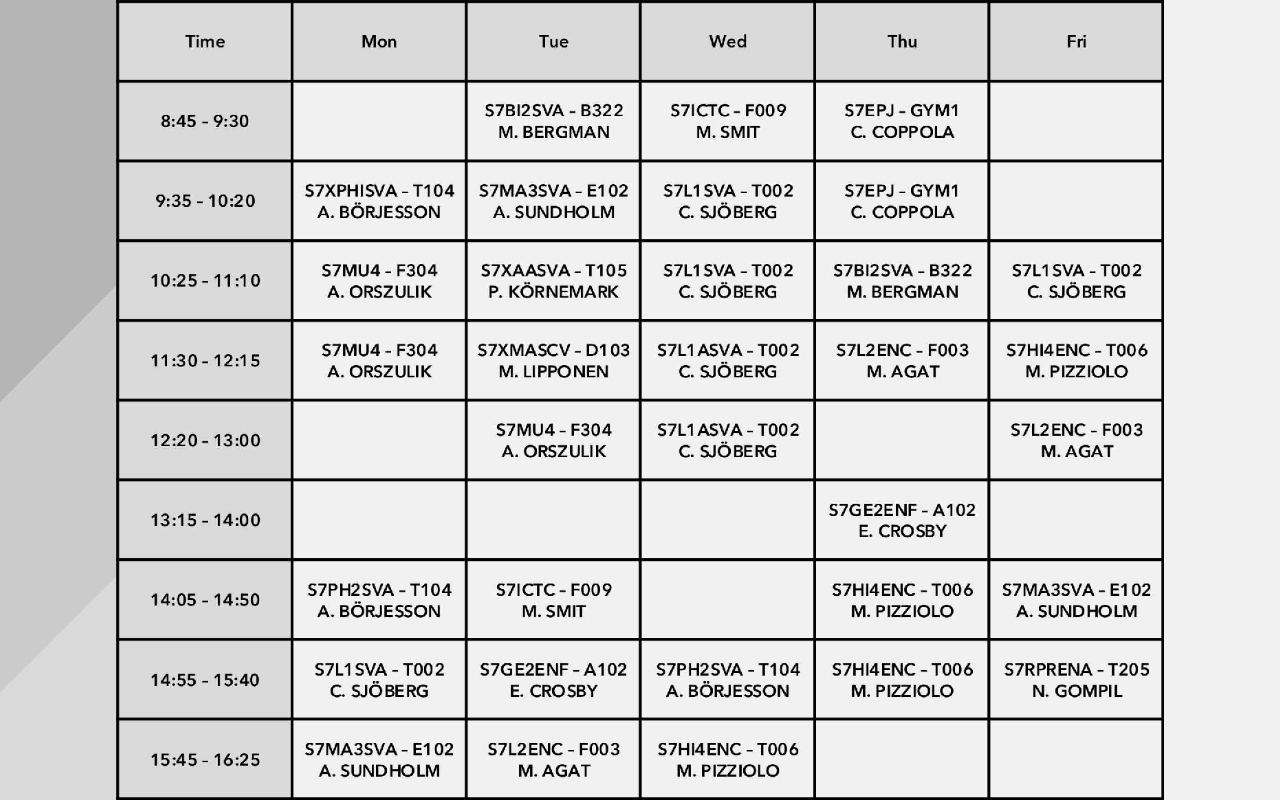
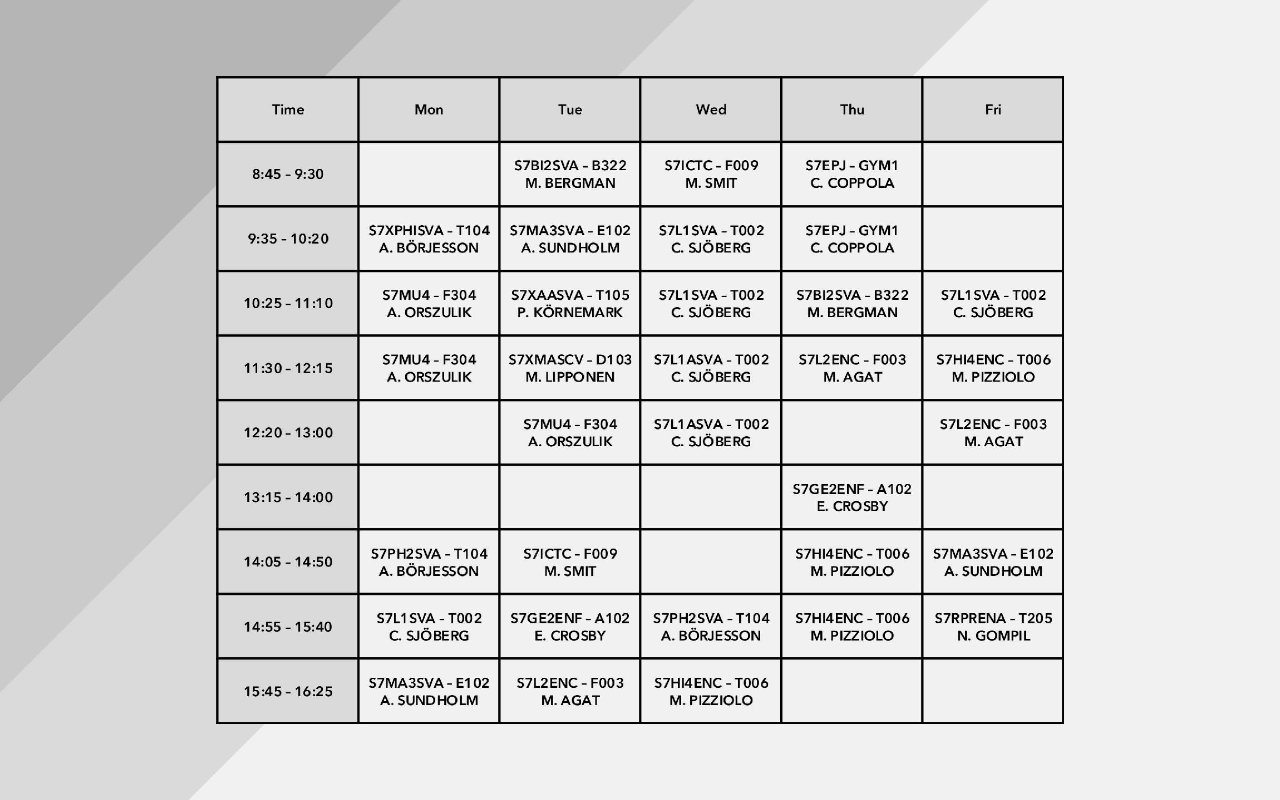
Before and after one commit to iannisproto/schedule, a plain HTML site: page index.html in a window 1280 px wide. Drawn offline with Linux system fonts and the light colour scheme.

Commit message:
Update index.html

```diff
--- a/index.html
+++ b/index.html
@@ -2,31 +2,35 @@
 <html lang="en">
 <head>
     <meta charset="UTF-8">
-    <meta name="viewport" content="width=device-width, initial-scale=1.0">
+    <meta name="viewport" content="width=device-width, initial-scale=1.0, user-scalable=yes">
     <title>Schedule</title>
     <style>
         body, html {
             margin: 0;
             padding: 0;
             height: 100%;
-            background-image: url('bg_schedule.png'); /* Background image for the entire site */
-            background-size: cover; /* Cover the entire background */
-            background-position: center; /* Center the background */
-            background-repeat: no-repeat; /* Prevent repeating */
-            display: flex; /* Use flexbox to center the content */
-            justify-content: center; /* Center horizontally */
-            align-items: center; /* Center vertically */
+            background-image: url('bg_schedule.png');
+            background-size: cover;
+            background-position: center;
+            background-repeat: no-repeat;
+            display: flex;
+            justify-content: center;
+            align-items: center;
+        }
+
+        body {
+            background-image: none;
         }
 
         img {
-            max-width: 100%; /* Set maximum width to 80% of the viewport */
-            max-height: 100%; /* Set maximum height to 80% of the viewport */
-            height: auto; /* Maintain aspect ratio */
-            width: auto; /* Maintain aspect ratio */
+            max-width: 90%;
+            max-height: 90%;
+            height: auto;
+            width: auto;
         }
     </style>
 </head>
 <body>
-    <img src="bare_schedule.png" alt="Schedule" />
+    <img src="bare_schedule.png" alt="Schedule"/>
 </body>
 </html>
```
